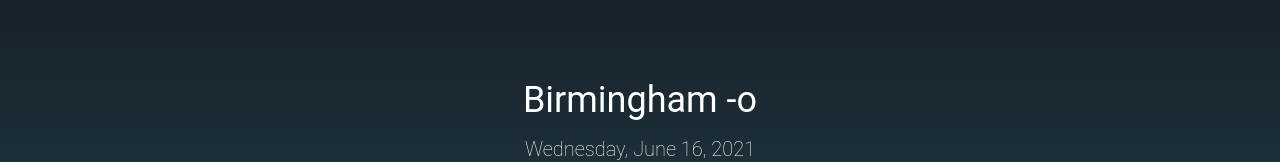
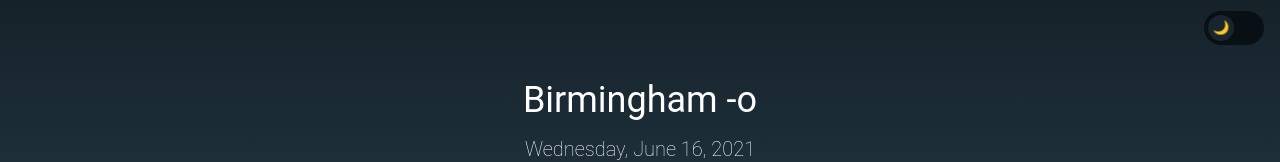
Before and after one commit to girlzap/fly-a-kite, a React (Create React App) app: page / in a window 1280 px wide. Shown: the top 162 px of the page. Built offline with nearby package versions, Linux system fonts and the light colour scheme; no server answers.

Commit message:
Light/dark mode toddle

```diff
--- a/public/index.html
+++ b/public/index.html
@@ -1,15 +1,13 @@
 <!DOCTYPE html>
 <html lang="en">
+
 <head>
 	<meta charset="utf-8" />
-    <link rel="icon" href="%PUBLIC_URL%/favicon.ico" />
+	<!-- <link rel="icon" href="%PUBLIC_URL%/favicon.ico" /> -->
 	<meta name="viewport" content="width=device-width, initial-scale=1" />
 	<meta name="theme-color" content="#000000" />
-    <meta
-      name="description"
-      content="Web site created using create-react-app"
-    />
-    <link rel="apple-touch-icon" href="%PUBLIC_URL%/logo192.png" />
+	<meta name="description" content="Web site created using create-react-app" />
+	<!-- <link rel="apple-touch-icon" href="%PUBLIC_URL%/logo192.png" /> -->
 	<!--
       manifest.json provides metadata used when your web app is installed on a
       user's mobile device or desktop. See https://developers.google.com/web/fundamentals/web-app-manifest/
@@ -26,6 +24,7 @@
     -->
 	<title>React App</title>
 </head>
+
 <body>
 	<noscript>You need to enable JavaScript to run this app.</noscript>
 	<div id="root"></div>
@@ -40,4 +39,5 @@
       To create a production bundle, use `npm run build` or `yarn build`.
     -->
 </body>
+
 </html>
--- a/src/components/App.css
+++ b/src/components/App.css
@@ -16,3 +16,95 @@
 h2 {
 	margin: 0;
 }
+
+.App.light {
+	color: #16222A;
+	background: #c0d5e5;
+	background: -webkit-linear-gradient(to top, #eef2f3, #c0d5e5);
+	background: linear-gradient(to top, #eef2f3, #c0d5e5);
+}
+
+/* TOGGLE */
+
+button.toggle {
+	background-color: transparent;
+	outline: none;
+	border: none;
+	position: absolute;
+	top: 10px;
+	right: 10px;
+}
+
+
+.switch {
+	position: relative;
+	display: inline-block;
+	width: 60px;
+	height: 34px;
+}
+
+/* Hide default HTML checkbox */
+.switch input {
+	display: none;
+}
+
+/* The slider */
+.slider {
+	position: absolute;
+	cursor: pointer;
+	top: 0;
+	left: 0;
+	right: 0;
+	bottom: 0;
+	background-color: #091014;
+	-webkit-transition: .4s;
+	transition: .4s;
+
+}
+
+.slider:before {
+	position: absolute;
+	content: "🌙";
+	height: 26px;
+	width: 26px;
+	left: 4px;
+	bottom: 4px;
+	background-color: #19252e;
+	-webkit-transition: .4s;
+	transition: .4s;
+	border-radius: 3px;
+	line-height: 26px;
+}
+
+
+
+input:focus+.slider {
+	box-shadow: 0 0 1px #2196F3;
+}
+
+
+
+/* Rounded sliders */
+.slider.round {
+	border-radius: 34px;
+}
+
+.slider.round:before {
+	border-radius: 50%;
+}
+
+/* Checked */
+input.checked+.slider:before {
+	-webkit-transform: translateX(26px);
+	-ms-transform: translateX(26px);
+	transform: translateX(26px);
+}
+
+input.checked+.slider {
+	background-color: #8fb4cf;
+}
+
+.slider.checked:before {
+	background-color: #c0d5e5;
+	content: "🌞";
+}
--- a/src/components/App.tsx
+++ b/src/components/App.tsx
@@ -1,4 +1,4 @@
-import React, { useEffect } from 'react';
+import React, { useEffect, useState } from 'react';
 import './App.css';
 
 import { useAppData } from '../providers'
@@ -10,6 +10,7 @@ const App = () => {
 	const [{ coords, weather, forecast }] = useAppData()
 	const getWeatherData = useApi()
 	const getCoordinates = useGeolocation()
+	const [visualMode, setVisualMode] = useState('dark')
 
 	useEffect(() => {
 		getCoordinates()
@@ -22,12 +23,26 @@ const App = () => {
 
 	}, [coords])
 
+	const toggleViewMode = () => {
+		const appElement = document.getElementById('App')
+		if (appElement) {
+			appElement.classList.toggle('light')
+			appElement.classList.contains('light') ? setVisualMode('checked') : setVisualMode('')
+		}
+	}
+
 	if (!weather || !forecast) {
 		return <div>Loading...</div>
 	}
 
 	return (
 		<div className="App" id="App">
+			<button type="button" onClick={() => toggleViewMode()} className="toggle">
+				<label className="switch" htmlFor="checkbox">
+					<input type="checkbox" className={visualMode} />
+					<span className={`slider round ${visualMode}`} />
+				</label>
+			</button>
 			<Current />
 			<Forecast />
 		</div>
--- a/src/components/Views/Forecast.tsx
+++ b/src/components/Views/Forecast.tsx
@@ -76,7 +76,7 @@ const Forecast = () => {
 			<section>
 				{weather?.weather && <div className="forecast-conditions-block">
 
-					<img src={'http://openweathermap.org/img/wn/' + weather.weather[0].icon + '@2x.png'} alt="weather icon" />
+					<img src={'https://openweathermap.org/img/wn/' + weather.weather[0].icon + '@2x.png'} alt="weather icon" />
 					<div className="forecast-conditions">{weather.weather[0].main}</div>
 
 				</div>}
--- a/src/hooks/api.ts
+++ b/src/hooks/api.ts
@@ -10,7 +10,7 @@ const useApi = (): any => {
 		console.log("Fetching API, offline status: " + offline)
 		let locationIndicator = coords ? 'lat=' + coords.lat + '&lon=' + coords.long : 'zip=' + location
 
-		let apiUrl = 'http://api.openweathermap.org/data/2.5/' + type + '?' + locationIndicator + '&units=imperial&appid=' + configData.apiKey
+		let apiUrl = 'https://api.openweathermap.org/data/2.5/' + type + '?' + locationIndicator + '&units=imperial&appid=' + configData.apiKey
 		if (offline) {
 			if (type === 'weather') {
 				appDispatch({
```
Also changed, not shown: 1 other file (tests, documents, lock files or other folders). Lines whose indentation alone changed are shown as unchanged.
